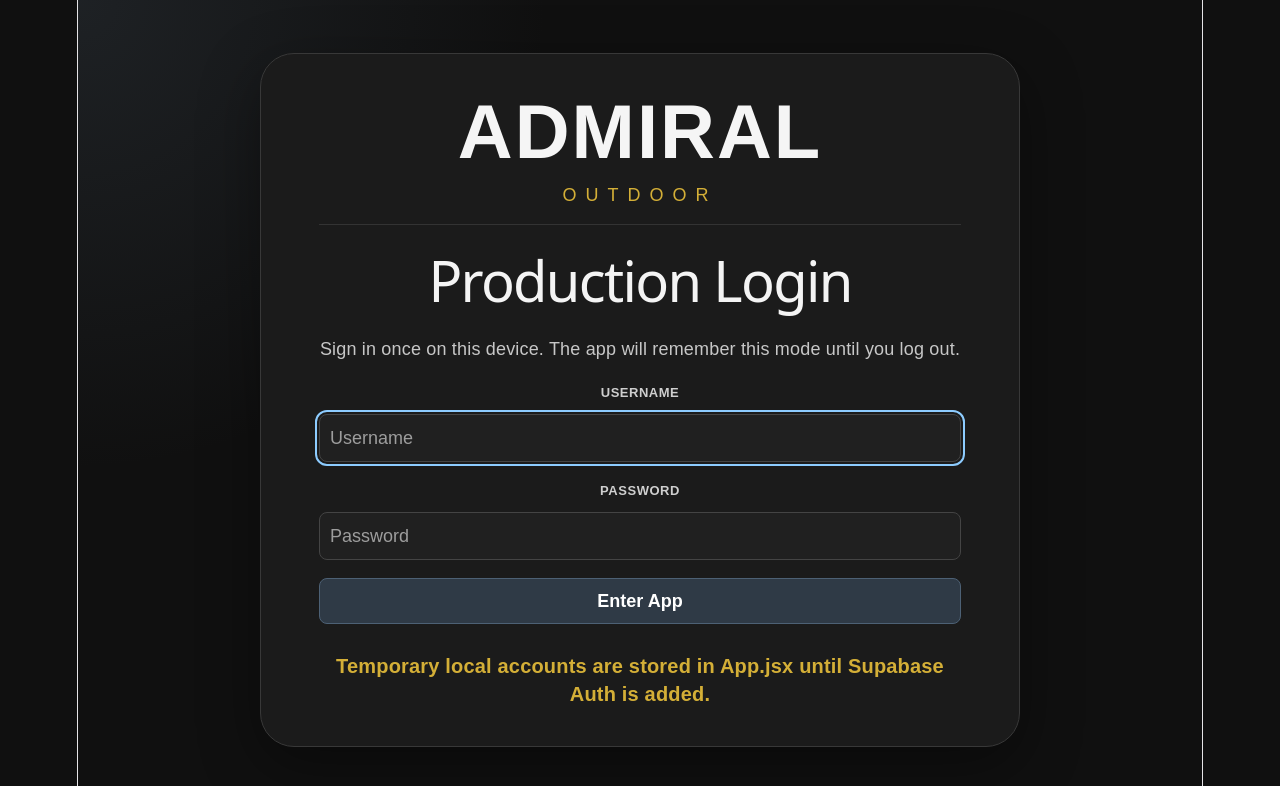
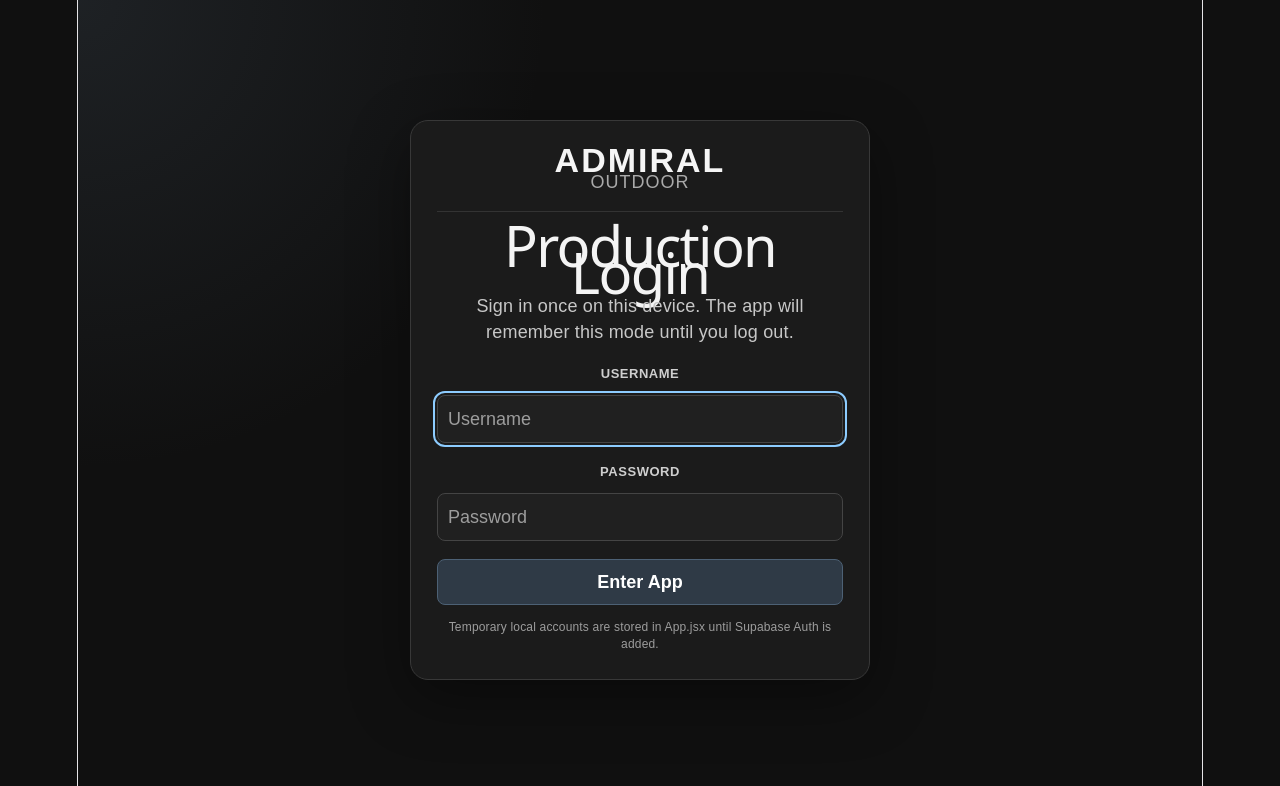
Before and after one commit to braden129/forgeflownew, a React (Vite) app: page / in a window 1280 px wide. Shown: the top 786 px of the page. Built offline with nearby package versions, Linux system fonts and the light colour scheme.

Commit message:
try button again

```diff
--- a/src/App.css
+++ b/src/App.css
@@ -2423,7 +2423,7 @@ button {
 .login-help {
   margin-top: 14px;
   color: #9d9d9d;
-  font-size: 20px;
+  font-size: 12px;
   line-height: 1.4;
 }
 
@@ -2469,111 +2469,3 @@ button {
     justify-content: center;
   }
 }
-/* Login polish override */
-.login-card {
-  width: min(760px, 100%) !important;
-  border-radius: 34px !important;
-  padding: 42px 58px 38px !important;
-}
-
-.login-logo {
-  font-size: clamp(44px, 8vw, 76px) !important;
-  line-height: 0.95 !important;
-  margin-bottom: 14px !important;
-}
-
-.login-logo-sub {
-  color: #d4af37 !important;
-  letter-spacing: 9px !important;
-  margin-top: 10px !important;
-}
-
-.login-title {
-  font-size: clamp(46px, 8vw, 74px) !important;
-  line-height: 1.22 !important;
-  margin: 36px 0 28px !important;
-  text-align: center;
-}
-
-.login-instructions {
-  font-size: clamp(18px, 3vw, 25px) !important;
-  line-height: 1.55 !important;
-  margin-bottom: 42px !important;
-}
-
-.login-powered,
-.login-help {
-  color: #d4af37 !important;
-  font-weight: 800 !important;
-  margin-top: 28px !important;
-  text-align: center !important;
-}/* Final login spacing force override */
-.login-card h1,
-.login-card .login-title,
-.login-panel h1,
-.login-screen h1 {
-  line-height: 1.25 !important;
-  margin-bottom: 10px !important;
-  padding-bottom: 10px !important;
-}
-
-.login-card p,
-.login-card .login-instructions,
-.login-panel p,
-.login-screen p {
-  margin-top: 0 !important;
-  line-height: 1.6 !important;
-}
-
-
-/* Final collection + bottom logout polish */
-.side-card {
-  background: linear-gradient(135deg, #20344a, #172636) !important;
-  border-color: #3f6f9f !important;
-}
-
-.side-card.selected {
-  background: linear-gradient(135deg, #2d5f91, #214766) !important;
-  border-color: #77b8f5 !important;
-}
-
-.side-card .plain b {
-  color: #ffffff !important;
-}
-
-.side-card .plain span {
-  color: #d6eaff !important;
-}
-
-.bottom-logout-wrap {
-  display: flex;
-  justify-content: flex-end;
-  padding: 44px 24px 28px;
-}
-
-.bottom-logout-wrap .logout-button {
-  position: static !important;
-  width: auto !important;
-  min-width: 140px;
-  background: #8b1e1e !important;
-  border: 1px solid #d44 !important;
-  color: white !important;
-  font-weight: 900 !important;
-  padding: 14px 18px !important;
-  border-radius: 14px !important;
-  box-shadow: 0 10px 28px rgba(0, 0, 0, 0.35);
-}
-
-.bottom-logout-wrap .logout-button:hover {
-  background: #b62828 !important;
-}
-
-@media (max-width: 800px) {
-  .bottom-logout-wrap {
-    padding: 36px 14px 24px;
-  }
-
-  .bottom-logout-wrap .logout-button {
-    width: 100% !important;
-  }
-}
--- a/src/App.jsx
+++ b/src/App.jsx
@@ -1561,6 +1561,10 @@ function App() {
           <span>{currentUser?.displayName}</span>
           <b>{currentRole}</b>
         </div>
+
+        <button className="logout-button" onClick={handleLogout}>
+          Log Out
+        </button>
 
         {isEmployeeMode && (
           <select
@@ -2599,12 +2603,6 @@ function App() {
         </main>
       </div>
 
-      <div className="bottom-logout-wrap">
-        <button className="logout-button" onClick={handleLogout}>
-          Log Out
-        </button>
-      </div>
-
       {cutSheetView && (
         <div className="cut-sheet-modal-backdrop" onClick={() => setCutSheetView(null)}>
           <div className="cut-sheet-modal" onClick={(e) => e.stopPropagation()}>
```
